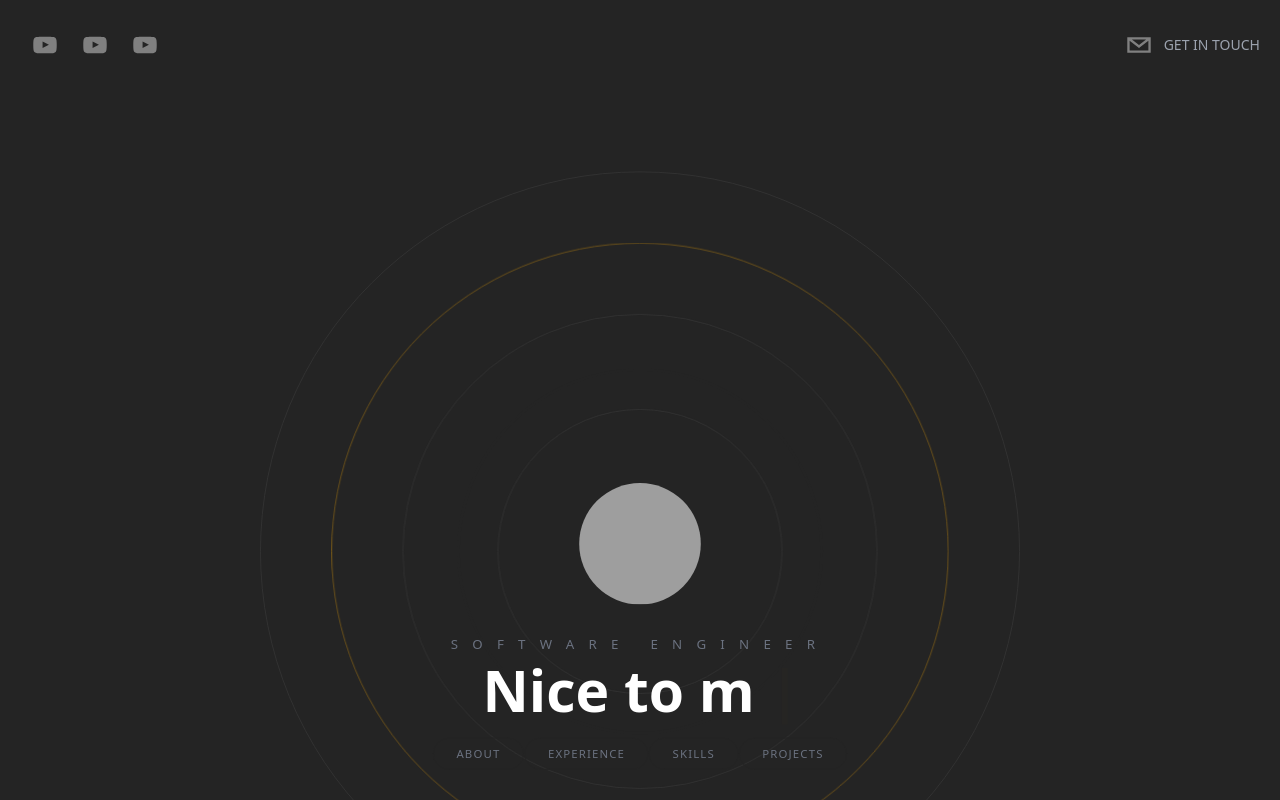
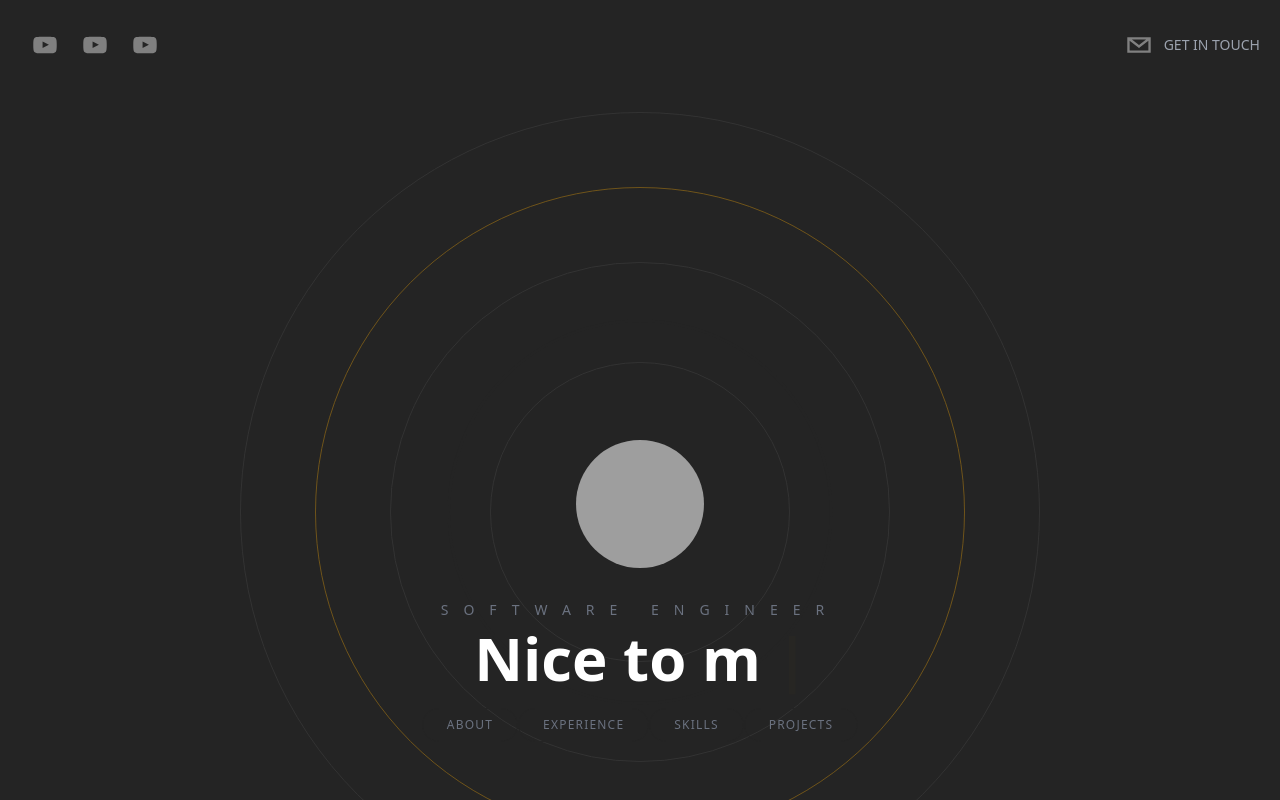
Before and after one commit to DmitryVelichko/portfolio-website-nextjs, a Next.js app: page / in a window 1280 px wide. Built offline with nearby package versions, Linux system fonts and the light colour scheme; grey boxes are pictures that could not be loaded.

Commit message:
new commit

```diff
--- a/components/Header.tsx
+++ b/components/Header.tsx
@@ -6,7 +6,7 @@ type Props = {};
 
 export default function Header({}: Props) {
   return (
-    <header className='sticky top-0 p-5 flex items-start justify-between max-w-7xl mx-auto z-20 xl:items-center mb-[50px]'>
+    <header className=' top-0 p-5 flex items-start justify-between max-w-7xl mx-auto z-20 xl:items-center mb-[10px]'>
       <motion.div
         initial={{
           x: -500,
--- a/components/Hero.tsx
+++ b/components/Hero.tsx
@@ -16,7 +16,7 @@ export default function Hero({}: Props) {
     deleteSpeed: 10,
   });
   return (
-    <div className='h-[100vh] flex flex-col space-y-8 items-center justify-center text-center scale-95 mb-[50px]'>
+    <div className='h-[100vh] flex flex-col space-y-8 items-center justify-center text-center mb-[50px]'>
       <BackgroundCircles />
       <img
         className='relative rounded-full h-32 w-32 mx-auto object-cover object-center'
```
